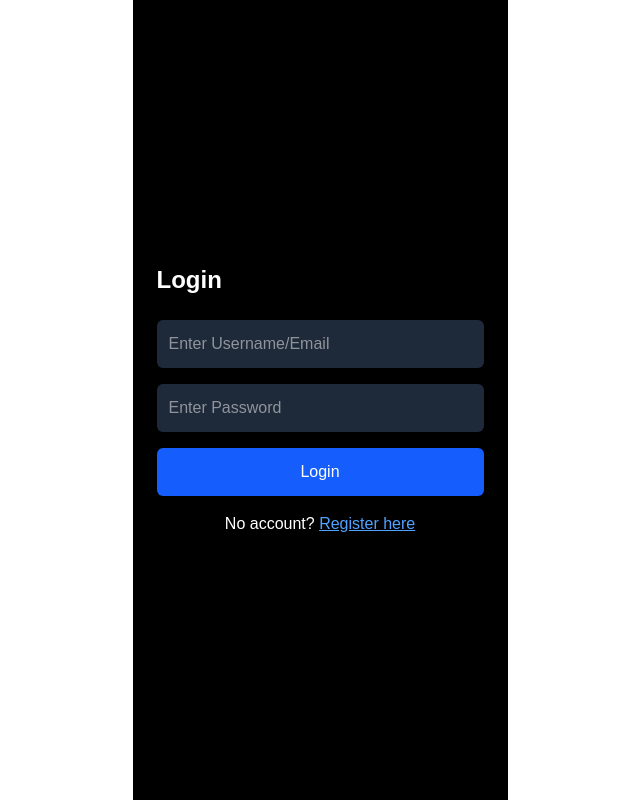
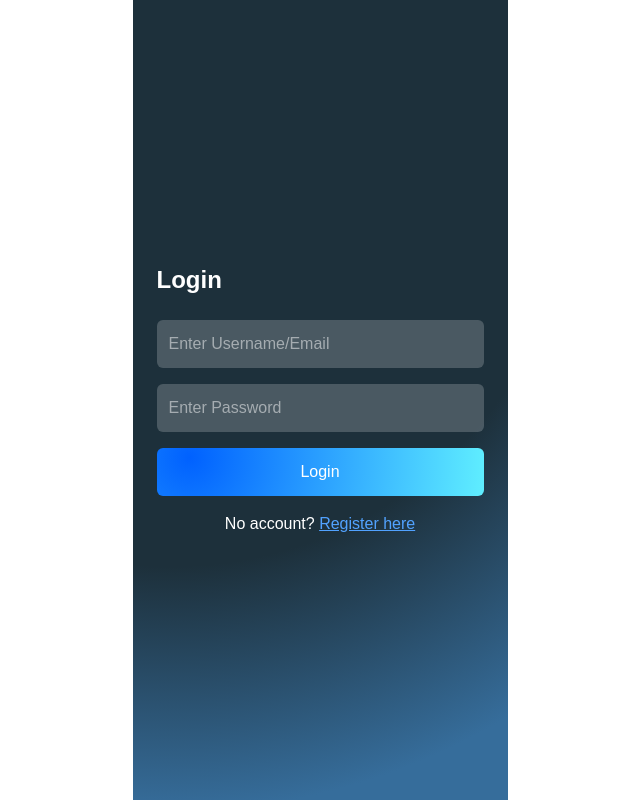
Before and after one commit to stradrich/youApp-fe, a Next.js app: page / in a window 1280 px wide. Shown: the whole page, without its empty margins (320-960 px from the left). Built offline with nearby package versions, Linux system fonts and the light colour scheme; some icons are missing.

Commit message:
feat: landing page

```diff
--- a/src/app/page.tsx
+++ b/src/app/page.tsx
@@ -7,22 +7,27 @@ export default function LoginPage() {
   const [showPassword, setShowPassword] = useState(false);
 
   return (
-    <div className="max-w-[375px] mx-auto min-h-screen bg-black text-white flex flex-col justify-center p-6">
+    <div
+      className="max-w-[375px] mx-auto min-h-screen bg-black text-white flex flex-col justify-center p-6"
+      style={{
+        backgroundImage:
+         'radial-gradient( circle farthest-corner at 10% 20%,  rgba(29,48,59,1) 56.2%, rgba(54,109,155,1) 90% )'
+      }}
+    >
       <h1 className="text-2xl font-bold mb-6">Login</h1>
       <form className="flex flex-col gap-4">
         <input
           type="text"
           placeholder="Enter Username/Email"
           inputMode="email"
-          className="bg-gray-800 p-3 rounded-md"
+          className="bg-white/20 p-3 rounded-md"
         />
 
-        {/* Password field with toggle */}
         <div className="relative">
           <input
             type={showPassword ? "text" : "password"}
             placeholder="Enter Password"
-            className="bg-gray-800 p-3 rounded-md w-full pr-10"
+            className="bg-white/20 p-3 rounded-md w-full pr-10"
           />
           <button
             type="button"
@@ -36,6 +41,10 @@ export default function LoginPage() {
         <button
           type="submit"
           className="bg-blue-600 p-3 rounded-md"
+          style={{
+          backgroundImage:
+            'radial-gradient(circle farthest-corner at 10% 20%, rgba(0,97,255,1) 0%, rgba(96,239,255,1) 100.7%)',
+        }}
         >
           Login
         </button>
```
